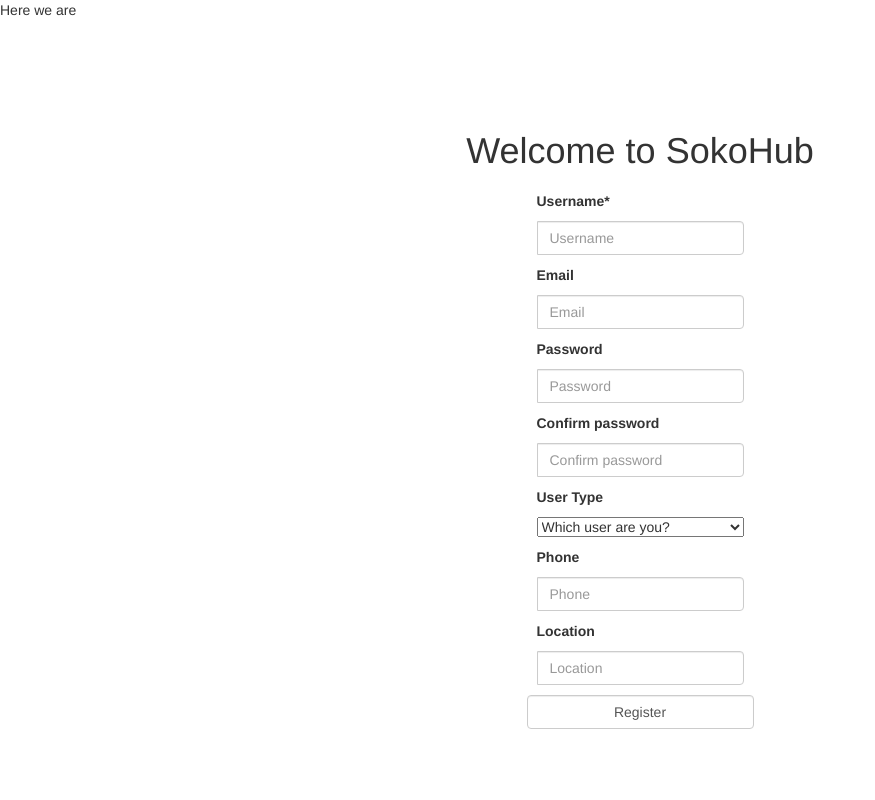
After one commit to jimmytana/SOKO-Hub-MVP-Groupapp-1, a Django app: page /accounts/ in a window 1280 px wide. The commit adds this page. Shown: the whole page, without its empty margins (0-875 px from the left). Run offline with Django 5.2, Linux system fonts and the light colour scheme.

Commit message:
feat: creating auth views

```diff
--- a/sokoHub/accounts/models.py
+++ b/sokoHub/accounts/models.py
@@ -1,8 +1,8 @@
 from django.db import models
 
 # Create your models here.
-class CustomUser(models.Models):
-    user_type = models.TextField(choices=['vendor', 'customer'])
+class CustomUser(models.Model):
+    user_type = models.TextField(choices=[('vendor', 'Vendor'), ('customer', 'Customer')])
     phone = models.TextField()
     location = models.TextField()
     def __str__(self):
--- /dev/null
+++ b/sokoHub/accounts/urls.py
@@ -0,0 +1,5 @@
+from django.urls import path
+from .views import register
+urlpatterns = [
+    path('', register)
+]
--- a/sokoHub/accounts/views.py
+++ b/sokoHub/accounts/views.py
@@ -1,3 +1,6 @@
 from django.shortcuts import render
-
+from django.http import response
+from django.shortcuts import render
 # Create your views here.
+def register(request):
+    return render(request, '../templates/registration.html')
--- a/sokoHub/products/models.py
+++ b/sokoHub/products/models.py
@@ -7,6 +7,6 @@
     description = models.TextField()
     price = models.IntegerField()
     stock = models.IntegerField()
-    image = models.ImageField(_(""), upload_to='/', height_field=None, width_field=None, max_length=None)
+    image = models.ImageField(upload_to='')
     status = models.TextField()
     created_at = models.TimeField()
--- a/sokoHub/sokoHub/settings.py
+++ b/sokoHub/sokoHub/settings.py
@@ -11,7 +11,7 @@
 """
 
 from pathlib import Path
-
+import os
 # Build paths inside the project like this: BASE_DIR / 'subdir'.
 BASE_DIR = Path(__file__).resolve().parent.parent
 
@@ -57,7 +57,7 @@
 TEMPLATES = [
     {
         'BACKEND': 'django.template.backends.django.DjangoTemplates',
-        'DIRS': [],
+        'DIRS': [os.path.join(BASE_DIR, 'templates')],
         'APP_DIRS': True,
         'OPTIONS': {
             'context_processors': [
--- a/sokoHub/sokoHub/urls.py
+++ b/sokoHub/sokoHub/urls.py
@@ -15,8 +15,9 @@
     2. Add a URL to urlpatterns:  path('blog/', include('blog.urls'))
 """
 from django.contrib import admin
-from django.urls import path
+from django.urls import path, include
 
 urlpatterns = [
     path('admin/', admin.site.urls),
+    path('accounts/', include('accounts.urls'))
 ]
--- a/sokoHub/templates/base.html
+++ b/sokoHub/templates/base.html
@@ -5,8 +5,31 @@
     <meta name="viewport" content="width=device-width, initial-scale=1.0">
     <link rel="stylesheet" href="https://cdn.jsdelivr.net/npm/bootstrap@3.3.7/dist/css/bootstrap.min.css" integrity="sha384-BVYiiSIFeK1dGmJRAkycuHAHRg32OmUcww7on3RYdg4Va+PmSTsz/K68vbdEjh4u" crossorigin="anonymous">
     <title> SokoHub </title>
+    <style>
+        .container{
+            display: flex;
+            position: fixed;
+            width: 100%;flex-direction: column;
+            height: 100%;
+            justify-content: center;
+            align-items: center;
+        }
+        .input-group{
+            display: flex;
+            flex-direction: column;
+            gap: 5px;
+            margin: 10px 10px;
+        }
+        input{
+            padding: 5px;
+            border-radius: 5px;
+        }
+    </style>
 </head>
 <body>
+    Here we are
+    {% block content %}
 
+    {% endblock %}
 </body>
 </html>
--- /dev/null
+++ b/sokoHub/templates/registration.html
@@ -0,0 +1,52 @@
+{% extends 'base.html' %}
+
+
+    {% block content %}
+
+
+
+    <div class="container">
+        <h1>Welcome to SokoHub</h1>
+        <div class="box">
+            <form action="">
+              <div class="left">
+                <div class="input-group">
+                    <label for="">Username*</label>
+                <input type="text" placeholder="Username" required class="form-control">
+                </div>
+                <div class="input-group">
+                    <label for="">Email</label>
+                <input type="email" placeholder="Email" required class="form-control">
+                </div>
+                <div class="input-group">
+                    <label for="">Password</label>
+                <input type="text" min="8" placeholder="Password" required class="form-control">
+                </div>
+                <div class="input-group">
+                    <label for="">Confirm password</label>
+                <input type="text" placeholder="Confirm password" required class="form-control">
+                </div>
+              </div>
+               <div class="right">
+                <div class="input-group">
+                    <label for="">User Type</label>
+                <select name="" id="">
+                    <option value="">Which user are you?</option>
+                    <option value="">Vendor</option>
+                    <option value="">Customer</option>
+                </select>
+                </div>
+                <div class="input-group">
+                    <label for="">Phone</label>
+                    <input type="tel" name="" placeholder="Phone"  id="" required class="form-control">
+                </div>
+                <div class="input-group">
+                    <label for="">Location</label>
+                    <input type="tel" name="" placeholder="Location"  id="" required class="form-control">
+                </div>
+                <button type="submit" class="form-control"> Register </button>
+               </div>
+            </form>
+        </div>
+    </div>
+    {% endblock %}
```
Also changed, not shown: sokoHub/templates/login.html (added, +54 -0 lines).
